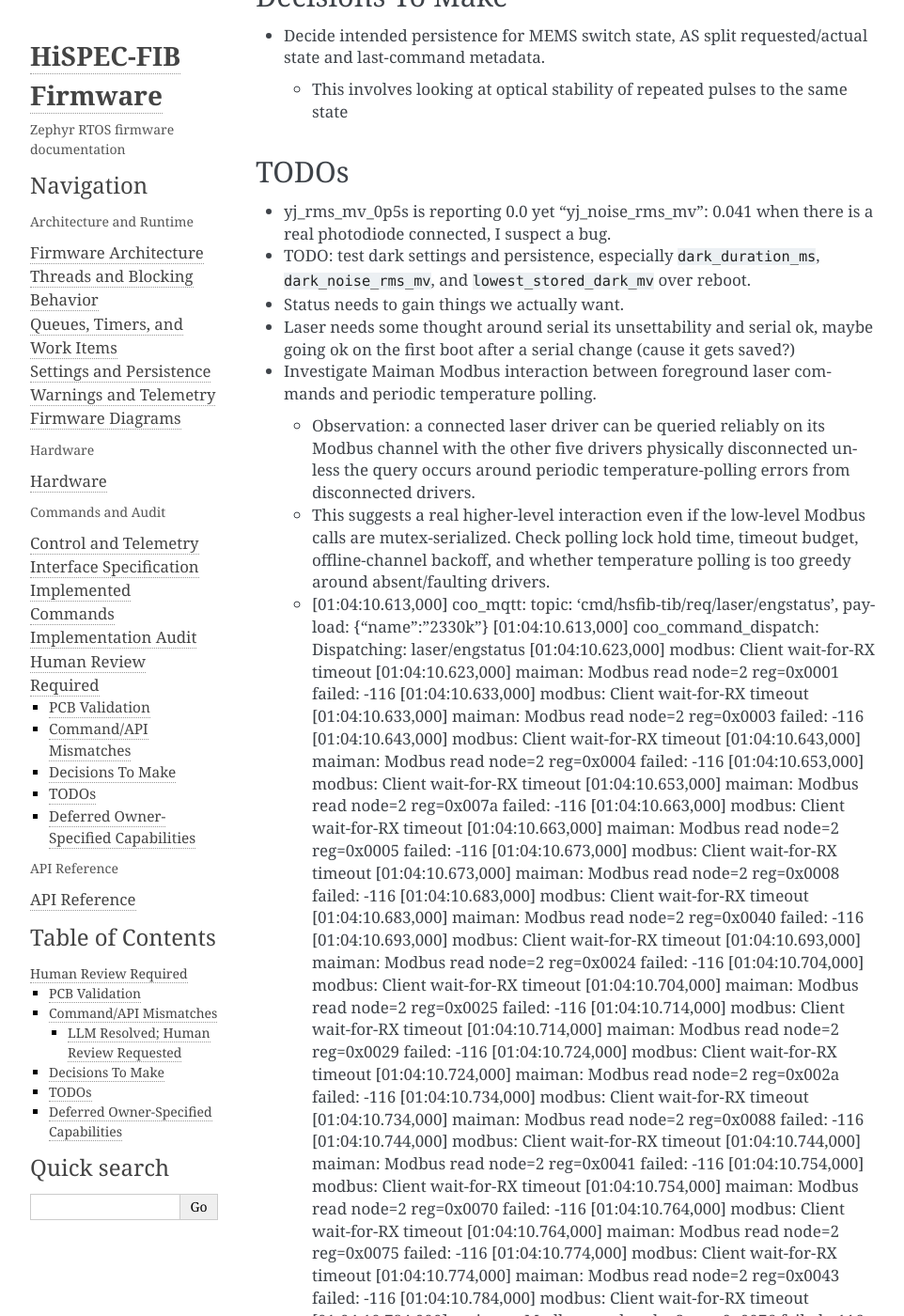
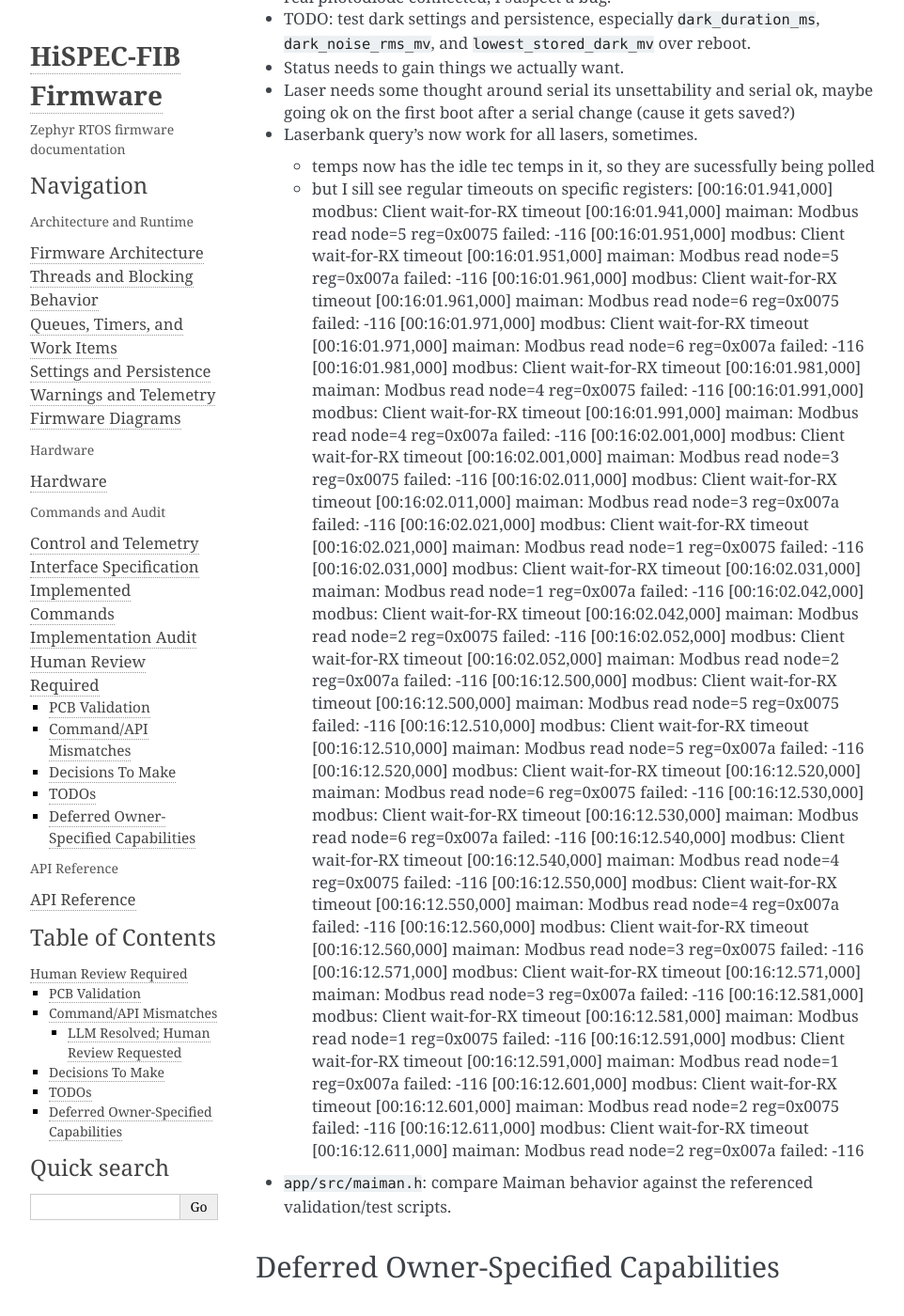
Before and after one commit to COO-Utilities/hispec-tib, a Sphinx documentation site: the page built from doc/human_review_required.md, in a window 1280 px wide and 1400 px high, scrolled down 4076 px. Shown: the whole window at 94% size, without its empty margins (148-1110 px from the left). Built offline with Sphinx 7.4.7, drawn with Linux system fonts in a browser that asks for light colours; some of the changed text lies outside the part shown.

Commit message:
Streamline human review checklist for clarity and relevance

```diff
--- a/doc/human_review_required.md
+++ b/doc/human_review_required.md
@@ -55,22 +55,14 @@
 
 ### LLM Resolved; Human Review Requested
 
-- [ ] Verify MEMS switch commands now accept lowercase `a`/`b` and normalize
-  replies to uppercase `A`/`B`.
 - [ ] Verify MEMS non-constant duty responses now report `duty_cycle`,
   `requested_toggle_rate_hz`, and `toggle_rate_hz` with six decimal places.
-- [ ] Verify `laserbank/power` and `laserbank/heater` now use `mode` as the
-  only payload key; the old `override` payload key is intentionally dropped.
 - [ ] Verify `laserbank/heater` now reports compact algorithm-facing status
   without the old wordy `all_tecs_enabled` / `any_disabled_below_15c` fields.
 - [ ] Verify heater `auto` mode turns the heater off when all laser temperatures
   are stale and ambient is invalid or at least 15 C.
 - [ ] Verify `pcb.set_serialguard(seconds)` no longer sends `persistent:false`
   and can update expiry while serial guard is active.
-- [ ] Verify photodiode channel defaults are now named in `photodiode.h` and
-  consumed by `app_settings.c`.
-- [ ] Verify `catalog` / MQTT help enumeration covers route, input, output, and
-  laser names well enough for operator discovery.
 - [ ] Verify `laser/settings` temporarily powers the bank for driver-backed
   updates and documents that `default_operating_temp_c` is the TEC start
   setpoint.
@@ -79,8 +71,6 @@
 - [ ] Verify photodiode throughput uses the nearest nominal-laser wavelength
   correction coefficient table; all coefficients are intentionally `1.0` until
   lab values are installed.
-- [ ] Verify app-settings NVS load validation now delegates semantic checks to
-  attenuator, photodiode, and laser-owned helpers.
 
 
 ## Decisions To Make
@@ -91,80 +81,61 @@
 ## TODOs
 
 - yj_rms_mv_0p5s is reporting 0.0 yet "yj_noise_rms_mv": 0.041  when there is a real photodiode connected, I suspect a bug.
-- TODO: test dark settings and persistence, especially `dark_duration_ms`,
-  `dark_noise_rms_mv`, and `lowest_stored_dark_mv` over reboot.
+- TODO: test dark settings and persistence, especially `dark_duration_ms`,  `dark_noise_rms_mv`, and `lowest_stored_dark_mv` over reboot.
+- Status needs to gain things we actually want.
+- Laser needs some thought around serial its unsettability and serial ok, maybe going ok on the first boot after a serial change (cause it gets saved?)
+- Laserbank query's now work for all lasers, sometimes.
+  - temps now has the idle tec temps in it, so they are sucessfully being polled
+  - but I sill see regular timeouts on specific registers:
+   [00:16:01.941,000] <wrn> modbus: Client wait-for-RX timeout
+    [00:16:01.941,000] <err> maiman: Modbus read node=5 reg=0x0075 failed: -116
+    [00:16:01.951,000] <wrn> modbus: Client wait-for-RX timeout
+    [00:16:01.951,000] <err> maiman: Modbus read node=5 reg=0x007a failed: -116
+    [00:16:01.961,000] <wrn> modbus: Client wait-for-RX timeout
+    [00:16:01.961,000] <err> maiman: Modbus read node=6 reg=0x0075 failed: -116
+    [00:16:01.971,000] <wrn> modbus: Client wait-for-RX timeout
+    [00:16:01.971,000] <err> maiman: Modbus read node=6 reg=0x007a failed: -116
+    [00:16:01.981,000] <wrn> modbus: Client wait-for-RX timeout
+    [00:16:01.981,000] <err> maiman: Modbus read node=4 reg=0x0075 failed: -116
+    [00:16:01.991,000] <wrn> modbus: Client wait-for-RX timeout
+    [00:16:01.991,000] <err> maiman: Modbus read node=4 reg=0x007a failed: -116
+    [00:16:02.001,000] <wrn> modbus: Client wait-for-RX timeout
+    [00:16:02.001,000] <err> maiman: Modbus read node=3 reg=0x0075 failed: -116
+    [00:16:02.011,000] <wrn> modbus: Client wait-for-RX timeout
+    [00:16:02.011,000] <err> maiman: Modbus read node=3 reg=0x007a failed: -116
+    [00:16:02.021,000] <wrn> modbus: Client wait-for-RX timeout
+    [00:16:02.021,000] <err> maiman: Modbus read node=1 reg=0x0075 failed: -116
+    [00:16:02.031,000] <wrn> modbus: Client wait-for-RX timeout
+    [00:16:02.031,000] <err> maiman: Modbus read node=1 reg=0x007a failed: -116
+    [00:16:02.042,000] <wrn> modbus: Client wait-for-RX timeout
+    [00:16:02.042,000] <err> maiman: Modbus read node=2 reg=0x0075 failed: -116
+    [00:16:02.052,000] <wrn> modbus: Client wait-for-RX timeout
+    [00:16:02.052,000] <err> maiman: Modbus read node=2 reg=0x007a failed: -116
+    [00:16:12.500,000] <wrn> modbus: Client wait-for-RX timeout
+    [00:16:12.500,000] <err> maiman: Modbus read node=5 reg=0x0075 failed: -116
+    [00:16:12.510,000] <wrn> modbus: Client wait-for-RX timeout
+    [00:16:12.510,000] <err> maiman: Modbus read node=5 reg=0x007a failed: -116
+    [00:16:12.520,000] <wrn> modbus: Client wait-for-RX timeout
+    [00:16:12.520,000] <err> maiman: Modbus read node=6 reg=0x0075 failed: -116
+    [00:16:12.530,000] <wrn> modbus: Client wait-for-RX timeout
+    [00:16:12.530,000] <err> maiman: Modbus read node=6 reg=0x007a failed: -116
+    [00:16:12.540,000] <wrn> modbus: Client wait-for-RX timeout
+    [00:16:12.540,000] <err> maiman: Modbus read node=4 reg=0x0075 failed: -116
+    [00:16:12.550,000] <wrn> modbus: Client wait-for-RX timeout
+    [00:16:12.550,000] <err> maiman: Modbus read node=4 reg=0x007a failed: -116
+    [00:16:12.560,000] <wrn> modbus: Client wait-for-RX timeout
+    [00:16:12.560,000] <err> maiman: Modbus read node=3 reg=0x0075 failed: -116
+    [00:16:12.571,000] <wrn> modbus: Client wait-for-RX timeout
+    [00:16:12.571,000] <err> maiman: Modbus read node=3 reg=0x007a failed: -116
+    [00:16:12.581,000] <wrn> modbus: Client wait-for-RX timeout
+    [00:16:12.581,000] <err> maiman: Modbus read node=1 reg=0x0075 failed: -116
+    [00:16:12.591,000] <wrn> modbus: Client wait-for-RX timeout
+    [00:16:12.591,000] <err> maiman: Modbus read node=1 reg=0x007a failed: -116
+    [00:16:12.601,000] <wrn> modbus: Client wait-for-RX timeout
+    [00:16:12.601,000] <err> maiman: Modbus read node=2 reg=0x0075 failed: -116
+    [00:16:12.611,000] <wrn> modbus: Client wait-for-RX timeout
+    [00:16:12.611,000] <err> maiman: Modbus read node=2 reg=0x007a failed: -116
 
-- Status needs to gain things we actually want.
-
-- Laser needs some thought around serial its unsettability and serial ok, maybe going ok on the first boot after a serial change (cause it gets saved?)
-
-- Investigate Maiman Modbus interaction between foreground laser commands and
-  periodic temperature polling.
-  - Observation: a connected laser driver can be queried reliably on its Modbus
-    channel with the other five drivers physically disconnected unless the query
-    occurs around periodic temperature-polling errors from disconnected drivers.
-  - This suggests a real higher-level interaction even if the low-level Modbus
-    calls are mutex-serialized. Check polling lock hold time, timeout budget,
-    offline-channel backoff, and whether temperature polling is too greedy around
-    absent/faulting drivers.
-  - [01:04:10.613,000] <inf> coo_mqtt: topic: 'cmd/hsfib-tib/req/laser/engstatus', payload: {"name":"2330k"}
-    [01:04:10.613,000] <inf> coo_command_dispatch: Dispatching: laser/engstatus
-    [01:04:10.623,000] <wrn> modbus: Client wait-for-RX timeout
-    [01:04:10.623,000] <err> maiman: Modbus read node=2 reg=0x0001 failed: -116
-    [01:04:10.633,000] <wrn> modbus: Client wait-for-RX timeout
-    [01:04:10.633,000] <err> maiman: Modbus read node=2 reg=0x0003 failed: -116
-    [01:04:10.643,000] <wrn> modbus: Client wait-for-RX timeout
-    [01:04:10.643,000] <err> maiman: Modbus read node=2 reg=0x0004 failed: -116
-    [01:04:10.653,000] <wrn> modbus: Client wait-for-RX timeout
-    [01:04:10.653,000] <err> maiman: Modbus read node=2 reg=0x007a failed: -116
-    [01:04:10.663,000] <wrn> modbus: Client wait-for-RX timeout
-    [01:04:10.663,000] <err> maiman: Modbus read node=2 reg=0x0005 failed: -116
-    [01:04:10.673,000] <wrn> modbus: Client wait-for-RX timeout
-    [01:04:10.673,000] <err> maiman: Modbus read node=2 reg=0x0008 failed: -116
-    [01:04:10.683,000] <wrn> modbus: Client wait-for-RX timeout
-    [01:04:10.683,000] <err> maiman: Modbus read node=2 reg=0x0040 failed: -116
-    [01:04:10.693,000] <wrn> modbus: Client wait-for-RX timeout
-    [01:04:10.693,000] <err> maiman: Modbus read node=2 reg=0x0024 failed: -116
-    [01:04:10.704,000] <wrn> modbus: Client wait-for-RX timeout
-    [01:04:10.704,000] <err> maiman: Modbus read node=2 reg=0x0025 failed: -116
-    [01:04:10.714,000] <wrn> modbus: Client wait-for-RX timeout
-    [01:04:10.714,000] <err> maiman: Modbus read node=2 reg=0x0029 failed: -116
-    [01:04:10.724,000] <wrn> modbus: Client wait-for-RX timeout
-    [01:04:10.724,000] <err> maiman: Modbus read node=2 reg=0x002a failed: -116
-    [01:04:10.734,000] <wrn> modbus: Client wait-for-RX timeout
-    [01:04:10.734,000] <err> maiman: Modbus read node=2 reg=0x0088 failed: -116
-    [01:04:10.744,000] <wrn> modbus: Client wait-for-RX timeout
-    [01:04:10.744,000] <err> maiman: Modbus read node=2 reg=0x0041 failed: -116
-    [01:04:10.754,000] <wrn> modbus: Client wait-for-RX timeout
-    [01:04:10.754,000] <err> maiman: Modbus read node=2 reg=0x0070 failed: -116
-    [01:04:10.764,000] <wrn> modbus: Client wait-for-RX timeout
-    [01:04:10.764,000] <err> maiman: Modbus read node=2 reg=0x0075 failed: -116
-    [01:04:10.774,000] <wrn> modbus: Client wait-for-RX timeout
-    [01:04:10.774,000] <err> maiman: Modbus read node=2 reg=0x0043 failed: -116
-    [01:04:10.784,000] <wrn> modbus: Client wait-for-RX timeout
-    [01:04:10.784,000] <err> maiman: Modbus read node=2 reg=0x0076 failed: -116
-    [01:04:10.794,000] <wrn> modbus: Client wait-for-RX timeout
-    [01:04:10.794,000] <err> maiman: Modbus read node=2 reg=0x0077 failed: -116
-    [01:04:10.805,000] <wrn> modbus: Client wait-for-RX timeout
-    [01:04:10.805,000] <err> maiman: Modbus read node=2 reg=0x0078 failed: -116
-    [01:04:10.815,000] <wrn> modbus: Client wait-for-RX timeout
-    [01:04:10.815,000] <err> maiman: Modbus read node=2 reg=0x008a failed: -116
-    [01:04:10.825,000] <wrn> modbus: Client wait-for-RX timeout
-    [01:04:10.825,000] <err> maiman: Modbus read node=2 reg=0x0091 failed: -116
-    [01:04:16.420,000] <wrn> modbus: Client wait-for-RX timeout
-    [01:04:16.420,000] <err> maiman: Modbus read node=5 reg=0x0075 failed: -116
-    [01:04:16.430,000] <wrn> modbus: Client wait-for-RX timeout
-    [01:04:16.430,000] <err> maiman: Modbus read node=5 reg=0x007a failed: -116
-    [01:04:16.440,000] <wrn> modbus: Client wait-for-RX timeout
-    [01:04:16.440,000] <err> maiman: Modbus read node=6 reg=0x0075 failed: -116
-    [01:04:16.450,000] <wrn> modbus: Client wait-for-RX timeout
-    [01:04:16.450,000] <err> maiman: Modbus read node=6 reg=0x007a failed: -116
-    [01:04:16.460,000] <wrn> modbus: Client wait-for-RX timeout
-    [01:04:16.460,000] <err> maiman: Modbus read node=4 reg=0x0075 failed: -116
-    [01:04:16.470,000] <wrn> modbus: Client wait-for-RX timeout
-    [01:04:16.470,000] <err> maiman: Modbus read node=4 reg=0x007a failed: -116
-    [01:04:16.481,000] <wrn> modbus: Client wait-for-RX timeout
-  - here channel 2 is online, the rest have no devices
 
 - `app/src/maiman.h`: compare Maiman behavior against the referenced validation/test scripts.
 
```
